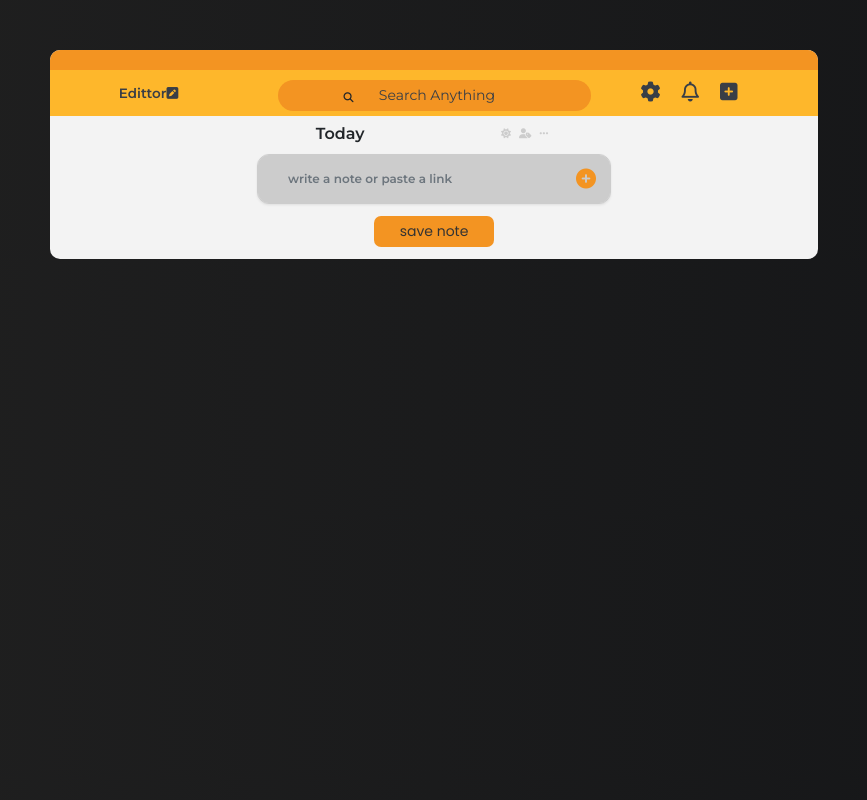
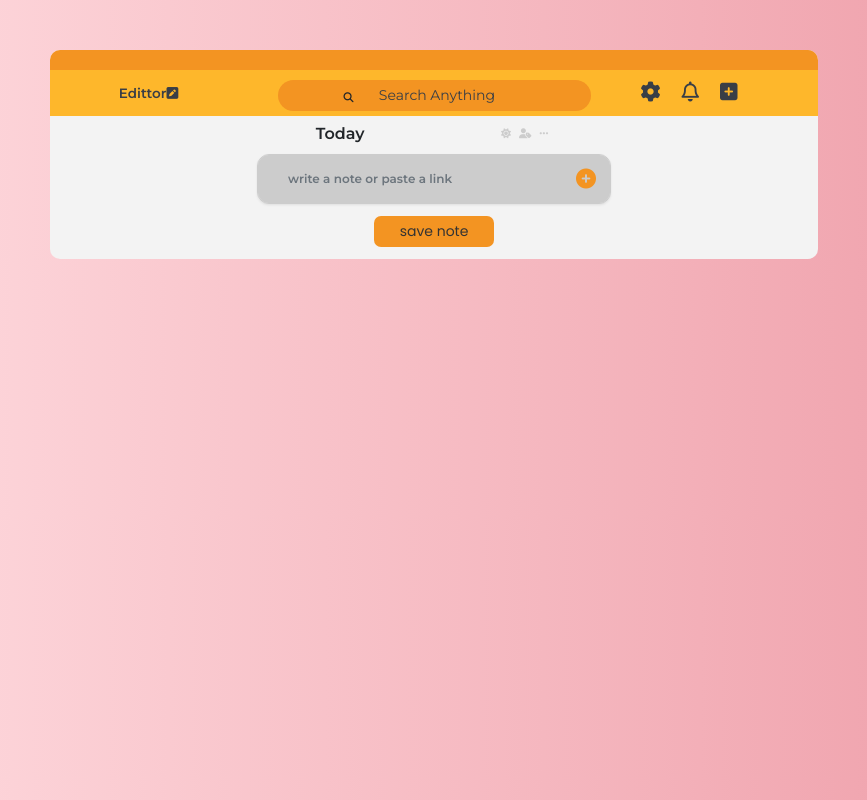
Before and after one commit to undefined-dev74/Notify, a React (Create React App) app: page / in a window 1280 px wide. Shown: the whole page, without its empty margins (206-1073 px from the left). Built offline with nearby package versions, Linux system fonts and the light colour scheme.

Commit message:
customize BG gradient color

```diff
--- a/src/stylesheet/base/_base.scss
+++ b/src/stylesheet/base/_base.scss
@@ -24,17 +24,10 @@ body {
 	// grid-template-columns: repeat(auto-fill, 1fr);
 	// height: 85vh;
 	// grid-column: 3 / span 4;
-	background: #ddd6f3; /* fallback for old browsers */
-	background: -webkit-linear-gradient(
-		to right,
-		#202020,
-		#151618
-	); /* Chrome 10-25, Safari 5.1-6 */
-	background: linear-gradient(
-		to right,
-		#202020,
-		#151618
-	); /* W3C, IE 10+/ Edge, Firefox 16+, Chrome 26+, Opera 12+, Safari 7+ */
+	background: #ee9ca7;  /* fallback for old browsers */
+background: -webkit-linear-gradient(to right, #ffdde1, #ee9ca7);  /* Chrome 10-25, Safari 5.1-6 */
+background: linear-gradient(to right, #ffdde1, #ee9ca7); /* W3C, IE 10+/ Edge, Firefox 16+, Chrome 26+, Opera 12+, Safari 7+ */
+
 }
 h1,h2,h3,h4,h5,h6 {
 	margin: 0;
```
